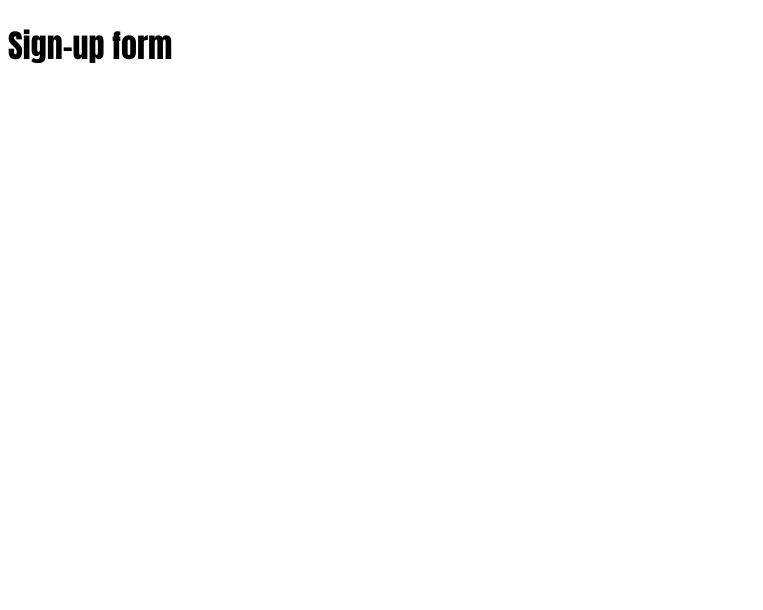
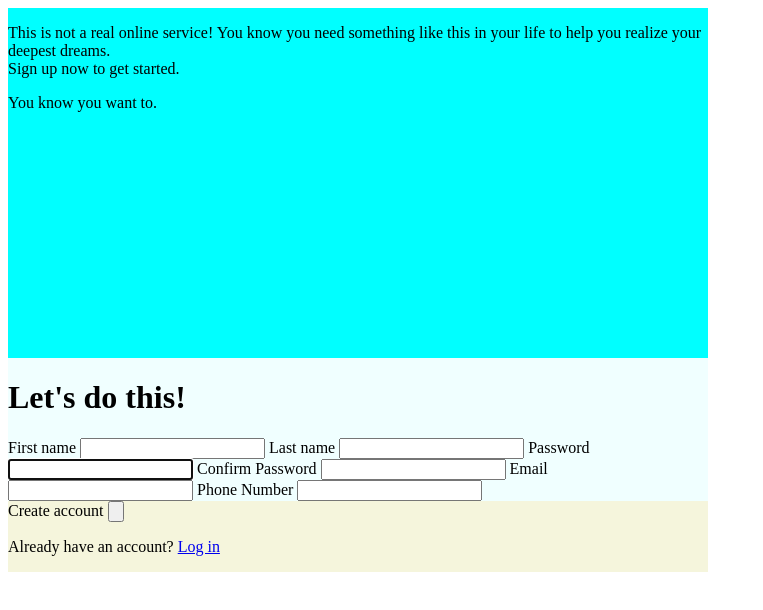
Before and after one commit to H34vyDuck/Sign-up-form, a plain HTML site: page index.html in a window 1280 px wide. Shown: the whole page, without its empty margins (0-763 px from the left). Drawn offline with Linux system fonts and the light colour scheme.

Commit message:
first day trying

```diff
--- a/index.html
+++ b/index.html
@@ -8,6 +8,31 @@
     <title>Document</title>
 </head>
 <body>
-    <h1>Sign-up form</h1>
+        <div class="container"><div class="log">
+            <div class="text">
+                <p>This is not a real online service! You know you need something like this in your life to help you realize your deepest dreams.<br>Sign up now to get started.</p>
+                <p>You know you want to.</p>
+            </div>
+        </div>
+        <div class="form">
+            <h1>Let's do this!</h1>
+                <label for="fname">First name</label>
+                <input type="text" id="fname" name="fname">
+                <label for="lname">Last name</label>
+                <input type="text" id="lname" name="lname">
+                <label for="password">Password</label>
+                <input type="password" autofocus name="pword" id="pword">
+                <label for="password">Confirm Password</label>
+                <input type="password" name="pword" id="pword">
+                <label for="e-mail">Email</label>
+                <input type="email" name="mail" id="mail">
+                <label for="phone">Phone Number</label>
+                <input type="email" name="mail" id="mail">
+        </div>
+        <div class="close">
+            <label for="button">Create account</label>
+            <input type="button" name="accbtn" id="accbtn">
+            <p>Already have an account? <a href="#">Log in</a></p>
+        </div>
 </body>
 </html>
--- a/style.css
+++ b/style.css
@@ -1,3 +1,18 @@
-*{
-    font-family: Impact, Haettenschweiler, 'Arial Narrow Bold', sans-serif;
+.container{
+    display: flex;
+    flex-direction: column;
+
 }
+.log{
+    height: 350px;
+    width: 700px;
+    background-color: aqua;
+}
+.form{
+    background-color: azure;
+    width: 700px;
+}
+.close{
+    background-color: beige;
+    width: 700px;
+}
```
